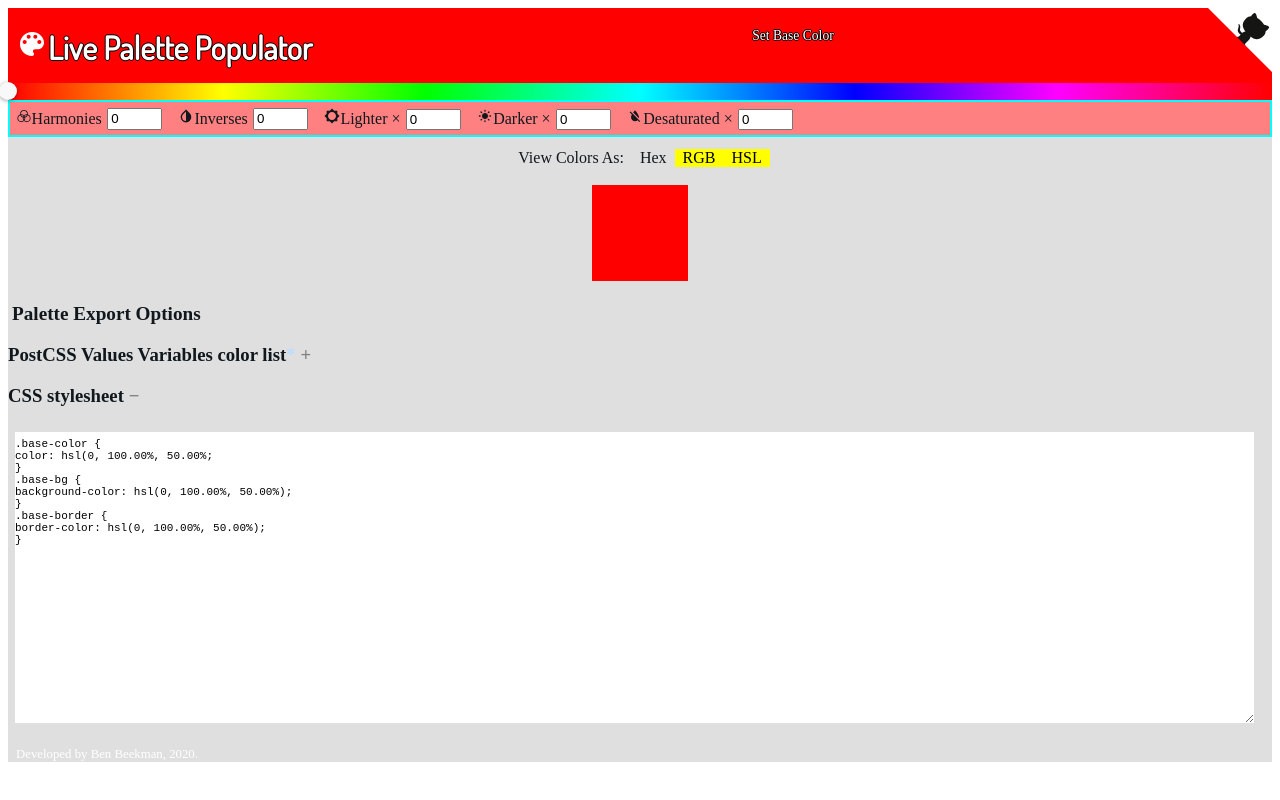
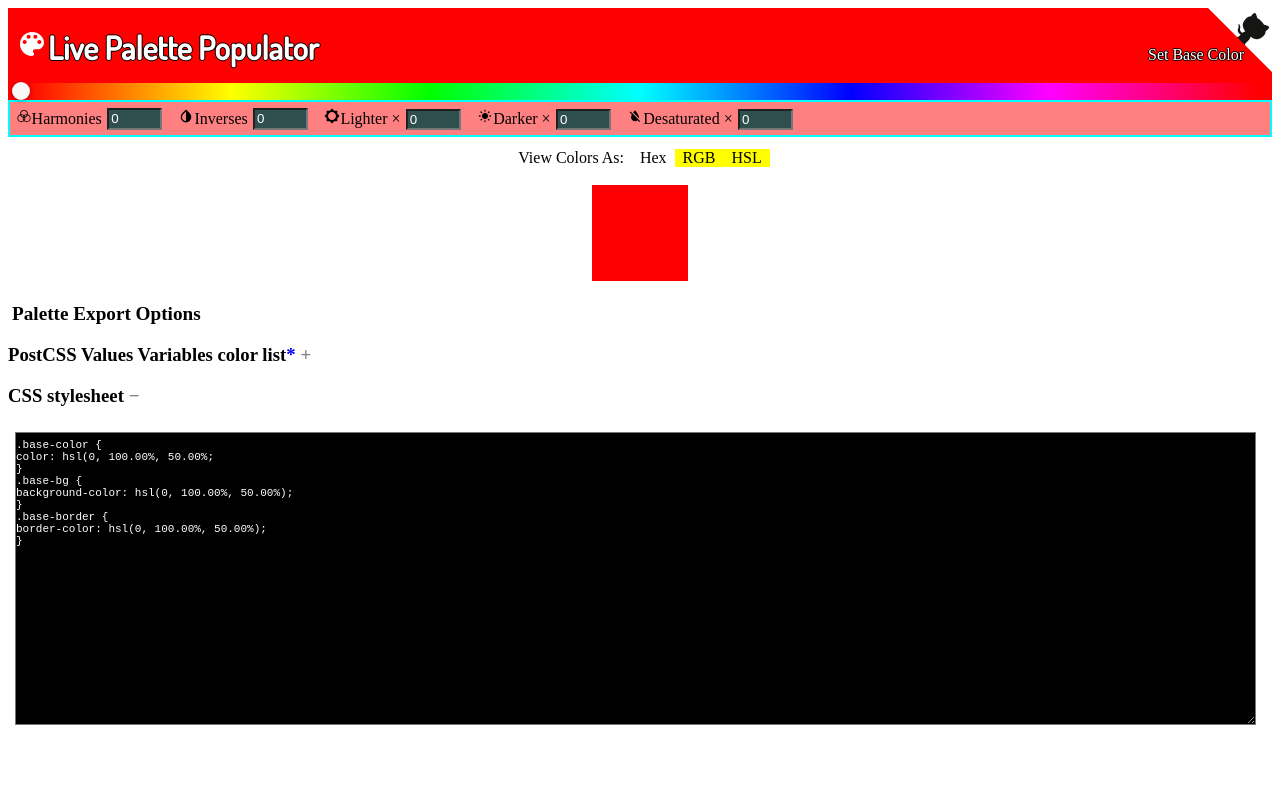
Before and after one commit to beekman/color-combo-creator, a React app: page / in a window 1280 px wide. Both pictures are taken after a click on the element "CSS stylesheet". Built offline with nearby package versions, Linux system fonts and the light colour scheme.

Commit message:
numerous style changes and functional style changes for darkmode

```diff
--- a/package.json
+++ b/package.json
@@ -28,6 +28,7 @@
     "@popperjs/core": "2.4.0",
     "react": "16.13.1",
     "react-color": "2.18.0",
+    "react-dark-mode-toggle": "0.0.5",
     "react-dom": "16.13.1",
     "react-icons": "3.10.0",
     "react-toggle": "4.1.1",
--- a/src/components/App.css
+++ b/src/components/App.css
@@ -1,4 +1,4 @@
-@import url('https://fonts.googleapis.com/css?family=Source+Sans+Pro&display=swap');
+@import url('https://fonts.googleapis.com/css2?family=Dosis:wght@500&family=Orbitron:wght@500&display=swap');
 
 body.light-mode {
   background-color: #fff;
--- a/src/components/VariationsControls/VariationsControls.css
+++ b/src/components/VariationsControls/VariationsControls.css
@@ -11,6 +11,8 @@
   input{
     width: 3.5em;
     margin: 0 1.25em 0 0.4em;
+    background-color: darkslategray;
+    color: white;
   }
 }
 .colorFormats {
@@ -27,7 +29,6 @@
   }
   .toggled{
     background: yellow;
-    color: black;
   }
 }
 
@@ -77,26 +78,24 @@
 
     a {
       text-decoration: none;
-      color:#BDF;
     }
   }
 
   textarea.cssOutputText, textarea.postcssOutputText  {
     width: 98%;
-    height: auto;
     font: 11px monospace;
     padding: .5em 0 .5em 0;
     text-indent: 0;
-    border: 1px #ddd solid;
+    border-width: 1px;
+    border-style: solid;
     margin: 7px;
     overflow-y: auto;
     overflow-x: hidden;
-    border: none;
     height: 35vh;
   }
 }
 
-.postcssExportToggler {}
+
 
 .postcssExportToggler:after, .cssExportToggler:after {
 content: "\2212";/* Unicode character for "minus" sign (+) */
--- a/src/components/VariationsControls/VariationsControls.js
+++ b/src/components/VariationsControls/VariationsControls.js
@@ -1,7 +1,6 @@
 import React, { useEffect, useState } from 'react';
 import styles from './VariationsControls.css';
 import {
-  isGrayscale, isDark,
   getHarmonies, getOppositeDegree,
   getInverses, getBaseHarmoniesAndInversesColorList,
   getLighters, getDarkers, getDesaturateds
@@ -15,7 +14,7 @@ import { IoIosColorFilter } from 'react-icons/io';
 import { TiAdjustBrightness } from 'react-icons/ti';
 import { GiAbstract074 } from 'react-icons/gi';
 
-const VariationsControls = (color) => {
+const VariationsControls = (color, darkMode) => {
 
   const [harmonyQuantity, setHarmonyQuantity] = useState(0);
   const [inverseQuantity, setInverseQuantity] = useState(0);
@@ -51,7 +50,7 @@ const VariationsControls = (color) => {
     hslDesaturateds = getDesaturateds(baseHarmoniesAndInversesColorList, desaturatedQuantity);
     const postcssValuesVariables = ((getPostcssValuesVariables(hslHarmonies, exportHexToggled, exportHslToggled, exportRgbToggled))) + (((getPostcssValuesVariables(hslInverses, exportHexToggled, exportHslToggled, exportRgbToggled)))) + ((getPostcssValuesVariables(hslLighters, exportHexToggled, exportHslToggled, exportRgbToggled))) + ((getPostcssValuesVariables(hslDarkers, exportHexToggled, exportHslToggled, exportRgbToggled))) + ((getPostcssValuesVariables(hslDesaturateds, exportHexToggled, exportHslToggled, exportRgbToggled)));
 
-    const cssClasses = (getCssClasses(color.color, exportHexToggled, exportHslToggled, exportRgbToggled)) + (getCssClasses(hslHarmonies, exportHexToggled, exportHslToggled, exportRgbToggled)) + (getCssClasses(hslInverses, exportHexToggled, exportHslToggled, exportRgbToggled)) + (getCssClasses(hslLighters, exportHexToggled, exportHslToggled, exportRgbToggled)) + (getCssClasses(hslDarkers, exportHexToggled, exportHslToggled, exportRgbToggled)) + (getCssClasses(hslDarkers, exportHexToggled, exportHslToggled, exportRgbToggled));
+    const cssClasses = (getCssClasses(color.color, exportHexToggled, exportRgbToggled, exportHslToggled)) + (getCssClasses(hslHarmonies, exportHexToggled, exportHslToggled, exportRgbToggled)) + (getCssClasses(hslInverses, exportHexToggled, exportHslToggled, exportRgbToggled)) + (getCssClasses(hslLighters, exportHexToggled, exportHslToggled, exportRgbToggled)) + (getCssClasses(hslDarkers, exportHexToggled, exportHslToggled, exportRgbToggled)) + (getCssClasses(hslDarkers, exportHexToggled, exportHslToggled, exportRgbToggled));
 
     makeColorSwatches(hslHarmonies);
     makeColorSwatches(hslInverses);
@@ -191,9 +190,10 @@ const VariationsControls = (color) => {
       <section className={styles.export}>
         <h2>Palette Export Options</h2>
         <h3 className={`${styles.postcssExportToggler} ${postcssExportToggled && styles.expandable}`} onClick={handlePostcssExportClick}>PostCSS Values Variables color list<a href="https://github.com/css-modules/css-modules/blob/master/docs/values-variables.md" target="_blank">*</a></h3>
-        <textarea className={`${styles.postcssOutputText} ${postcssExportToggled && styles.hidden}`} value={postcssExportText} onChange={({ postcssValuesVariables }) => setPostcssExportText(postcssValuesVariables)} />
+
+        <textarea className={`${styles.postcssOutputText} ${postcssExportToggled && styles.hidden}`} style={{ color: `${(darkMode ? '#000000' : '#FFFFFF')}`, backgroundColor: `${(darkMode ? '#FFFFFF' : '#000000')}` }} value={postcssExportText} onChange={({ postcssValuesVariables }) => setPostcssExportText(postcssValuesVariables)} />
         <h3 className={`${styles.cssExportToggler} ${cssExportToggled && styles.expandable}`} onClick={handleCssExportClick}>CSS stylesheet</h3>
-        <textarea className={`${styles.cssOutputText} ${cssExportToggled && styles.hidden}`} value={cssExportText} onChange={({ cssClasses }) => setCssExportText(cssClasses)} />
+        <textarea className={`${styles.cssOutputText} ${cssExportToggled && styles.hidden}`} style={{ color: `${(darkMode ? '#FFFFFF' : '#000000')}`, backgroundColor: `${(darkMode ? '#000000' : '#FFFFFF')}` }} value={cssExportText} onChange={({ cssClasses }) => setCssExportText(cssClasses)} />
       </section>
     </>
   );
--- a/src/containers/PalettePicker.js
+++ b/src/containers/PalettePicker.js
@@ -5,7 +5,6 @@ import Footer from '../components/Footer/Footer';
 import { ChromePicker, HuePicker } from 'react-color';
 import { IoMdColorPalette } from 'react-icons/io';
 import { DarkModeToggle } from '../components/DarkModeToggle';
-import autoprefixer from 'autoprefixer';
 
 class PalettePicker extends React.Component {
   state = {
@@ -29,8 +28,7 @@ class PalettePicker extends React.Component {
     exportHexToggled: true,
     exportHslToggled: false,
     exportRgbToggled: false,
-    postcssExportToggled: true,
-    darkMode: true
+    postcssExportToggled: true
   };
 
 
@@ -72,16 +70,17 @@ class PalettePicker extends React.Component {
           display: 'flex',
         },
         hueBox: {
-          width: '100%',
+          width: '98%',
           height: '17px',
           paddingTop: '3px',
+          paddingLeft: '1%'
         },
         label: {
           position: 'absolute',
-          fontSize: '0.85rem',
-          paddingTop: '.25rem',
-          paddingLeft: '.5rem',
-          paddingRight: '.5rem',
+          fontSize: '1rem',
+          paddingTop: '1.4rem',
+          paddingLeft: '1rem',
+          right: '2.25rem',
           textShadow: '-1px 0 black, 0 1px black, 1px 0 black, 0 -1px black',
           color: '#FFFFFF',
           cursor: 'pointer',
@@ -115,12 +114,7 @@ class PalettePicker extends React.Component {
 
 
     return (
-      <div style={{
-        backgroundColor: '#dfdfdf',
-        color: '#10171d',
-        width: '100%',
-        height: 'auto'
-      }}>
+      <div style={{ color: `${(this.state.darkMode ? '#FFFFFF' : '#000000')}`, backgroundColor: `${(this.state.darkMode ? '#000000' : '#FFFFFF')}` }}>
         <div style={styles.wrapper}>
           <header onClick={this.handleClick} style={styles.header}>
 
@@ -140,7 +134,9 @@ class PalettePicker extends React.Component {
               <HuePicker color={this.state.color} onChange={this.handleChange} height={'100%'} width={'100%'} /></div>
           </div>
         </div>
-        <VariationsControls color={this.state.color}
+        <VariationsControls
+          color={this.state.color}
+          darkMode={this.state.darkMode}
           harmonyQuantity={this.state.harmonyQuantity}
           inverseQuantity={this.state.inverseQuantity}
           inverseMax={this.state.inverseMax}
@@ -155,8 +151,8 @@ class PalettePicker extends React.Component {
           exportHexToggled={this.state.exportHexToggled}
           exportHslToggled={this.state.exportHslToggled}
           exportRgbToggled={this.state.exportRgbToggled}
-          darkMode={this.state.darkMode}
-          onChange={this.handleChange} />
+          onChange={this.handleChange}
+        />
 
         <Footer color={this.state.color} />
       </div>
--- a/src/index.html
+++ b/src/index.html
@@ -9,7 +9,7 @@
 </head>
 
 <body>
-  <a href="https://github.com/beekman/live-palette-populator" class="github-corner"
+  <a href="https://github.com/beekman/live-palette-populator" class="github-corner" rel="external" target="_blank"
     aria-label="View source on GitHub"><svg width="80" height="80" viewBox="0 0 250 250"
       style="fill:#fff; color:#151513; position: absolute; top: 0; border: 0; right: 0;" aria-hidden="true">
       <path d="M0,0 L115,115 L130,115 L142,142 L250,250 L250,0 Z"></path>
@@ -53,7 +53,7 @@
       }
     }
   </style>
-  <link href="https://fonts.googleapis.com/css2?family=Dosis&family=Orbitron:wght@500&display=swap" rel="stylesheet">
+
   <div id="root"></div>
 </body>
 
--- a/src/utils/colorUtils.js
+++ b/src/utils/colorUtils.js
@@ -1,5 +1,3 @@
-export const isGrayscale = ({ saturation }) => saturation === 0;
-export const isDark = ({ l }) => l < .5;
 export const getHarmonies = (color, harmonyQuantity) => {
   harmonyQuantity = parseFloat(harmonyQuantity) + 1;
   const degreeShift = 360 / harmonyQuantity;
```
Also changed, not shown: 2 other files (tests, documents, lock files or other folders).
